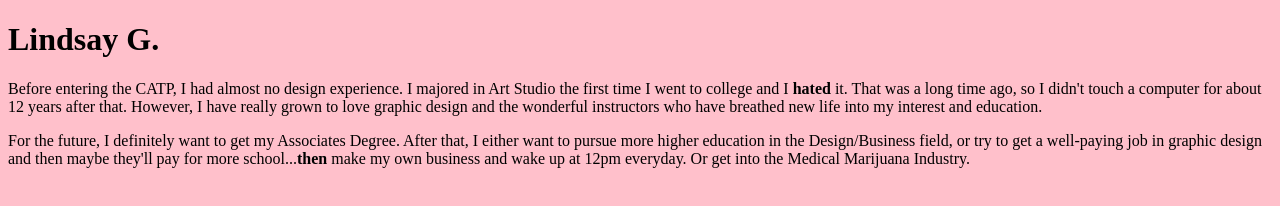
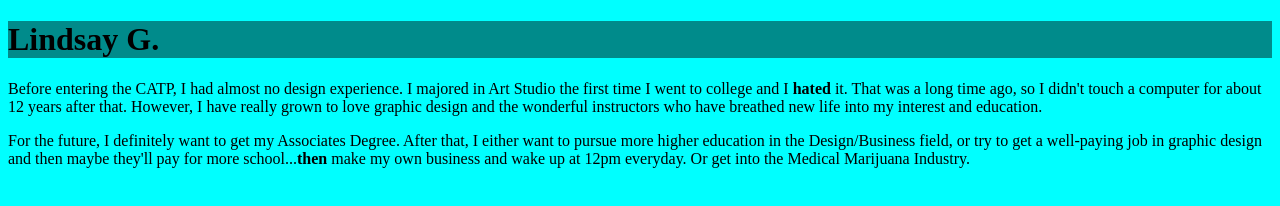
Before and after one commit to lgard0001/hello, a plain HTML site: page index.html in a window 1280 px wide. Drawn offline with Linux system fonts and the light colour scheme.

Commit message:
Add files via upload
Changed Background colors

```diff
--- a/index.html
+++ b/index.html
@@ -5,7 +5,9 @@
     <meta charset="utf-8">
     <title>I'm Lindsay and this sucks!</title>
     <style>
-      body{background-color: pink;}
+      body{background-color: Cyan;}
+
+      h1{background-color: DarkCyan;}
     </style>
   </head>
   <body>
```
